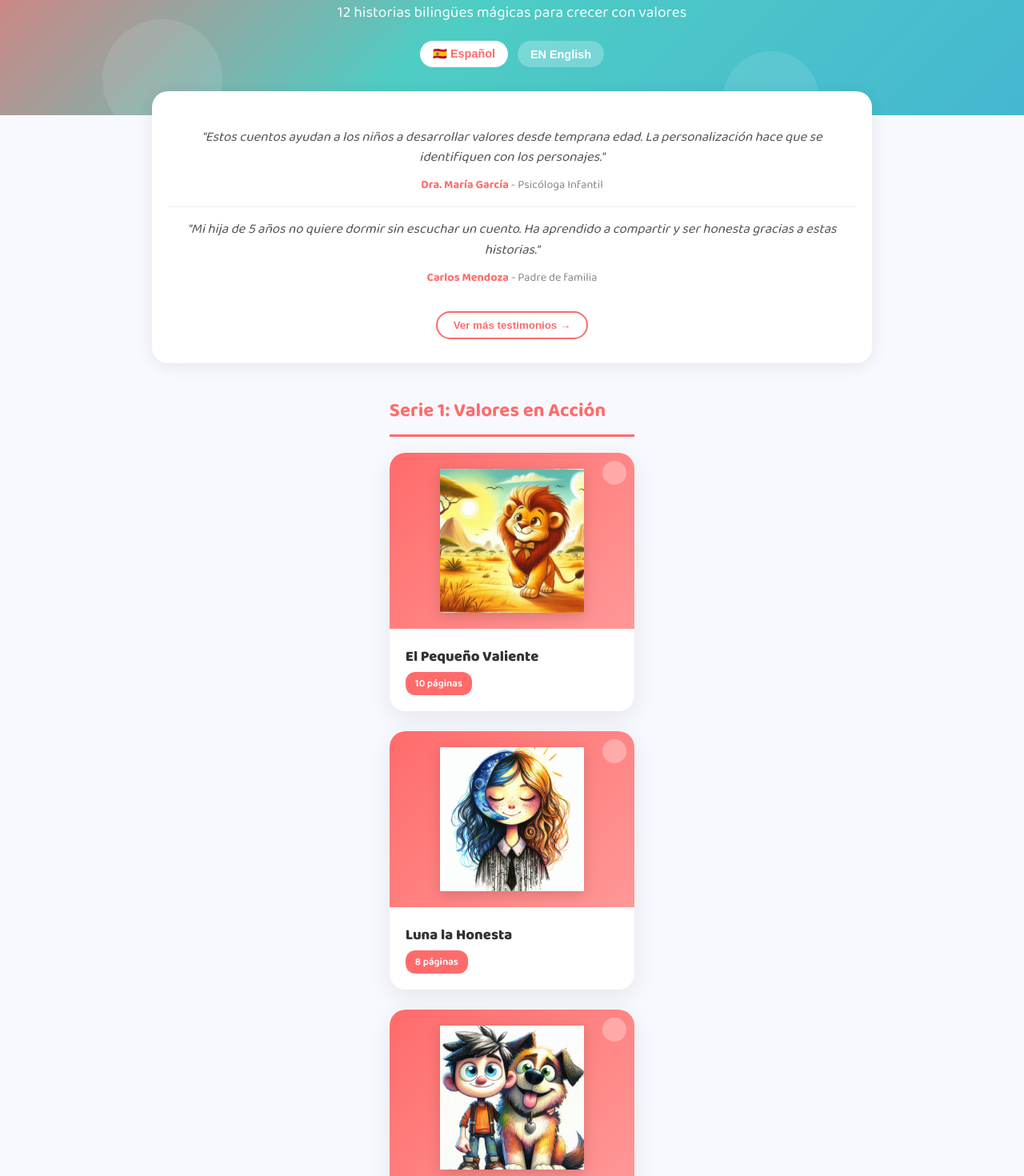
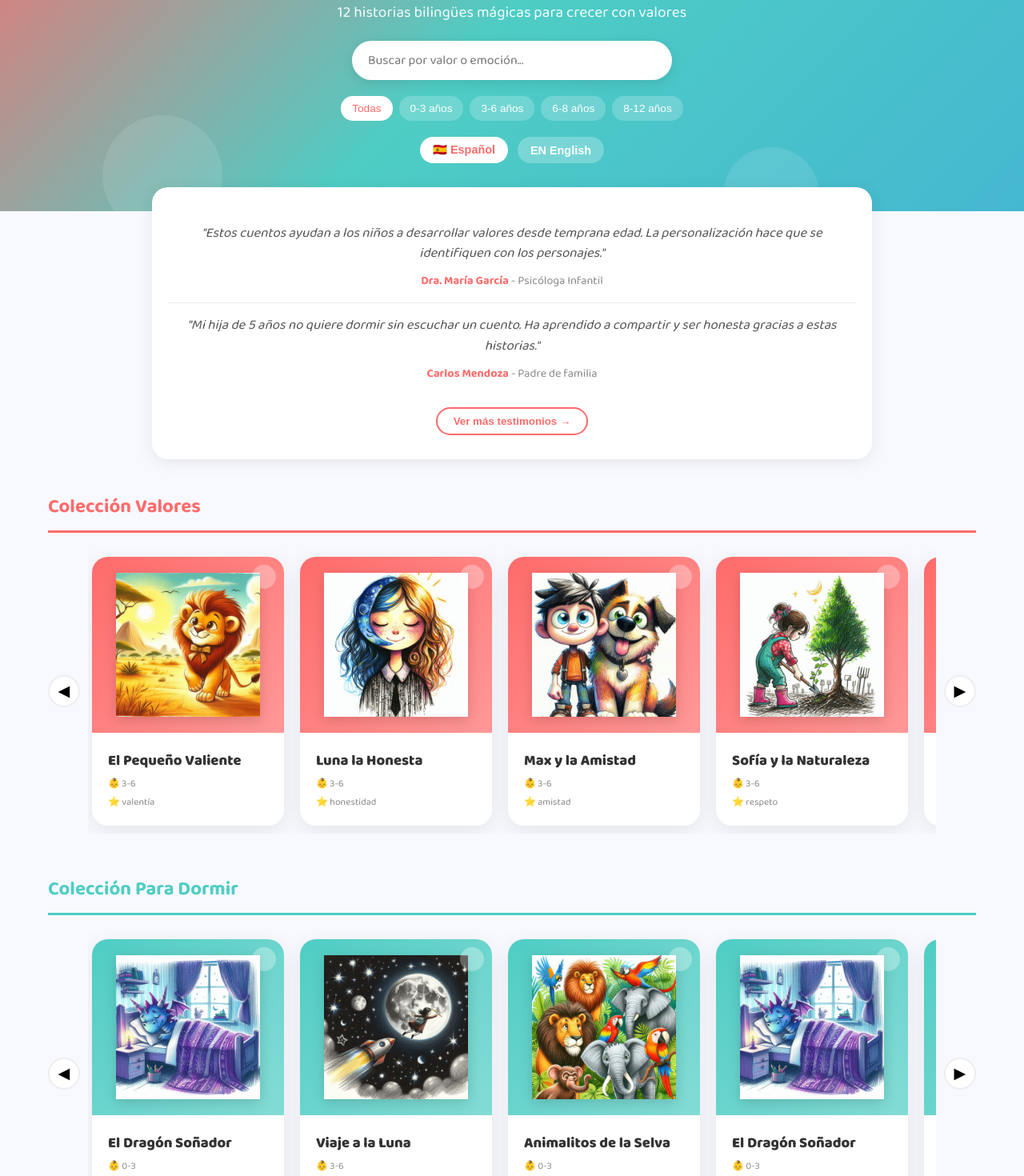
Before and after one commit to rodcas1982/hotmart-cuentos-svelte, a SvelteKit app: page / in a window 1280 px wide. Shown: the part 240-1710 px from the top of the page at 80% size. Built offline with nearby package versions, Linux system fonts and the light colour scheme.

Commit message:
Fix: carrusel horizontal, colecciones sin numeros, buscador, filtros edad

```diff
--- a/src/routes/+page.svelte
+++ b/src/routes/+page.svelte
@@ -4,8 +4,41 @@
 
     let lang: 'es' | 'en' = 'es';
     let currentTestimonialIndex = 0;
+    let searchQuery = '';
+    let selectedAge = 'all';
 
-    // Agrupar por series (3 cuentos cada una = 4 series)
+    // Metadata de cada cuento
+    const storyAge: Record<string, string> = {
+        '01-valiente': '3-6', '02-luna': '3-6', '03-max': '3-6',
+        '04-sofia': '3-6', '05-tito': '0-3', '06-dragon': '0-3',
+        '07-lunaviaje': '3-6', '08-selva': '0-3', '09-castillo': '3-6',
+        '10-contando': '3-6', '11-abc': '3-6', '12-colores': '0-3'
+    };
+
+    const storyValues: Record<string, string> = {
+        '01-valiente': 'valentía', '02-luna': 'honestidad', '03-max': 'amistad',
+        '04-sofia': 'respeto', '05-tito': 'compartir', '06-dragon': 'sueño',
+        '07-lunaviaje': 'imaginación', '08-selva': 'naturaleza', '09-castillo': 'fantasía',
+        '10-contando': 'matemáticas', '11-abc': 'alfabeto', '12-colores': 'colores'
+    };
+
+    // Colecciones sin números
+    const collections = [
+        { name: 'Colección Valores', name_en: 'Values Collection', stories: stories.slice(0, 5), color: '#FF6B6B' },
+        { name: 'Colección Para Dormir', name_en: 'Bedtime Stories', stories: stories.slice(5, 8), color: '#4ECDC4' },
+        { name: 'Colección Aprende', name_en: 'Learn Collection', stories: stories.slice(8, 12), color: '#45B7D1' }
+    ];
+
+    // Rangos de edad
+    const ageRanges = [
+        { id: 'all', label: 'Todas' },
+        { id: '0-3', label: '0-3 años' },
+        { id: '3-6', label: '3-6 años' },
+        { id: '6-8', label: '6-8 años' },
+        { id: '8-12', label: '8-12 años' }
+    ];
+
+    // Series Agrupar por series (3 cuentos cada una = 4 series)
     const series = [
         { name: 'Serie 1: Valores en Acción', stories: stories.slice(0, 3), color: '#FF6B6B' },
         { name: 'Serie 2: Cuentos para Dormir', stories: stories.slice(3, 6), color: '#4ECDC4' },
@@ -119,6 +152,21 @@
             <div class="logo">📚</div>
             <h1>{lang === 'es' ? 'Biblioteca de Cuentos' : 'Story Library'}</h1>
             <p>{lang === 'es' ? '12 historias bilingües mágicas para crecer con valores' : '12 magical bilingual stories to grow with values'}</p>
+
+            <!-- Buscador -->
+            <div class="search-box">
+                <input type="text" placeholder={lang === 'es' ? 'Buscar por valor o emoción...' : 'Search by value or emotion...'} bind:value={searchQuery} />
+            </div>
+
+            <!-- Filtros edad -->
+            <div class="age-filters">
+                {#each ageRanges as age}
+                    <button class="age-btn" class:active={selectedAge === age.id} on:click={() => selectedAge = age.id}>
+                        {age.label}
+                    </button>
+                {/each}
+            </div>
+
             <div class="badges">
                 <button class="badge" class:active={lang === 'es'} on:click={() => lang = 'es'}>
                     {lang === 'es' ? '🇪🇸' : 'ES'} Español
@@ -145,24 +193,42 @@
 
     <!-- Series agrupadas -->
     <main class="container">
-        {#each series as serie}
+        {#each collections as col}
             <div class="serie-section">
-                <h2 class="serie-title" style="--serie-color: {serie.color}">
-                    {lang === 'es' ? serie.name : serie.name.replace('Serie ', 'Series ').replace('Valores en Acción', 'Values in Action').replace('Cuentos para Dormir', 'Bedtime Stories').replace('Aprende y Descubre', 'Learn and Discover').replace('Colección Extra', 'Extra Collection')}
+                <h2 class="serie-title" style="--serie-color: {col.color}">
+                    {lang === 'es' ? col.name : col.name_en}
                 </h2>
-                <div class="stories-grid">
-                    {#each serie.stories as story}
-                        <a href="{base}/story?id={story.id}" class="story-card" style="--card-color: {serie.color}">
+                <div class="carousel">
+                    <button class="carousel-btn" on:click={() => document.getElementById('carr-' + col.name)?.scrollBy({left: -300, behavior: 'smooth'})}>◀</button>
+                    <div class="carousel-inner" id="carr-{col.name}">
+                        {#each col.stories as story}
+                            <a href="{base}/story?id={story.id}" class="story-card" style="--card-color: {col.color}">
                                 <div class="card-img-wrap">
                                     <img src="{base}/images/{story.image}" alt={story.title[lang]} />
                                 </div>
                                 <div class="card-body">
                                     <h2>{story.title[lang]}</h2>
-                                <p class="pages">{story.pages.length} {lang === 'es' ? 'páginas' : 'pages'}</p>
+                                    <p class="age-tag">👶 {storyAge[story.id] || '3-6'}</p>
+                                    <p class="value-tag">⭐ {storyValues[story.id] || 'valores'}</p>
                                 </div>
                                 <div class="card-decoration"></div>
                             </a>
                         {/each}
+                        <!-- Duplicar para efecto infinito -->
+                        {#each col.stories as story}
+                            <a href="{base}/story?id={story.id}" class="story-card" style="--card-color: {col.color}">
+                                <div class="card-img-wrap">
+                                    <img src="{base}/images/{story.image}" alt={story.title[lang]} />
+                                </div>
+                                <div class="card-body">
+                                    <h2>{story.title[lang]}</h2>
+                                    <p class="age-tag">👶 {storyAge[story.id] || '3-6'}</p>
+                                </div>
+                                <div class="card-decoration"></div>
+                            </a>
+                        {/each}
+                    </div>
+                    <button class="carousel-btn" on:click={() => document.getElementById('carr-' + col.name)?.scrollBy({left: 300, behavior: 'smooth'})}>▶</button>
                 </div>
             </div>
         {/each}
@@ -478,4 +544,95 @@
             font-size: 1rem;
         }
     }
+
+    /* Buscador */
+    .search-box {
+        margin: 20px auto;
+        max-width: 400px;
+    }
+
+    .search-box input {
+        width: 100%;
+        padding: 12px 20px;
+        border-radius: 25px;
+        border: none;
+        font-size: 1rem;
+        font-family: inherit;
+        box-shadow: 0 4px 15px rgba(0,0,0,0.1);
+    }
+
+    /* Filtros edad */
+    .age-filters {
+        display: flex;
+        justify-content: center;
+        flex-wrap: wrap;
+        gap: 8px;
+        margin-bottom: 20px;
+    }
+
+    .age-btn {
+        background: rgba(255,255,255,0.2);
+        border: none;
+        padding: 8px 14px;
+        border-radius: 15px;
+        color: white;
+        font-size: 0.85rem;
+        cursor: pointer;
+        transition: all 0.3s;
+    }
+
+    .age-btn:hover, .age-btn.active {
+        background: white;
+        color: #FF6B6B;
+    }
+
+    /* Carrusel */
+    .carousel {
+        display: flex;
+        align-items: center;
+        gap: 10px;
+    }
+
+    .carousel-btn {
+        background: white;
+        border: 2px solid #eee;
+        width: 40px;
+        height: 40px;
+        border-radius: 50%;
+        cursor: pointer;
+        font-size: 1.2rem;
+        transition: all 0.3s;
+        flex-shrink: 0;
+    }
+
+    .carousel-btn:hover {
+        background: #FF6B6B;
+        color: white;
+        border-color: #FF6B6B;
+    }
+
+    .carousel-inner {
+        display: flex;
+        gap: 20px;
+        overflow-x: auto;
+        scroll-behavior: smooth;
+        padding: 10px 5px;
+        -ms-overflow-style: none;
+        scrollbar-width: none;
+    }
+
+    .carousel-inner::-webkit-scrollbar {
+        display: none;
+    }
+
+    .carousel-inner .story-card {
+        min-width: 240px;
+        flex-shrink: 0;
+    }
+
+    .age-tag, .value-tag {
+        font-size: 0.75rem;
+        color: #888;
+        margin-top: 4px;
+    }
 </style>
```
Lines whose indentation alone changed are shown as unchanged.
